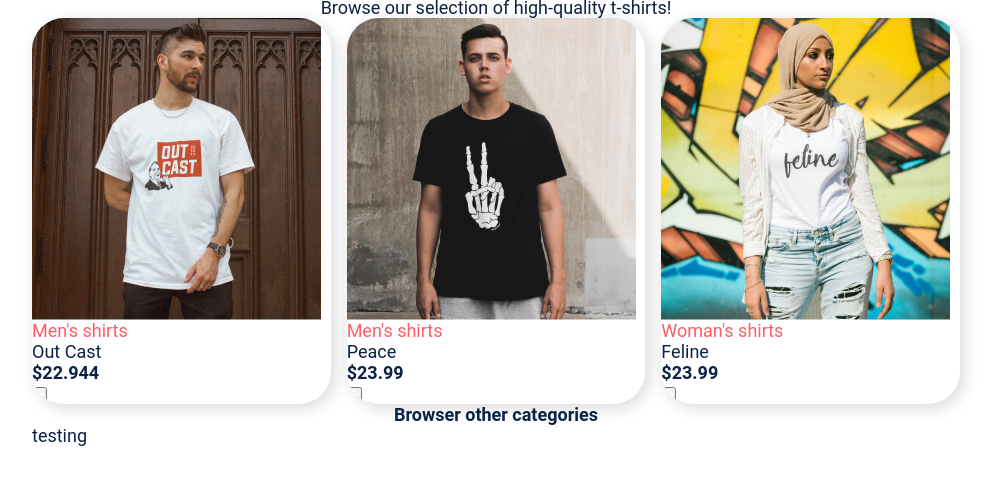
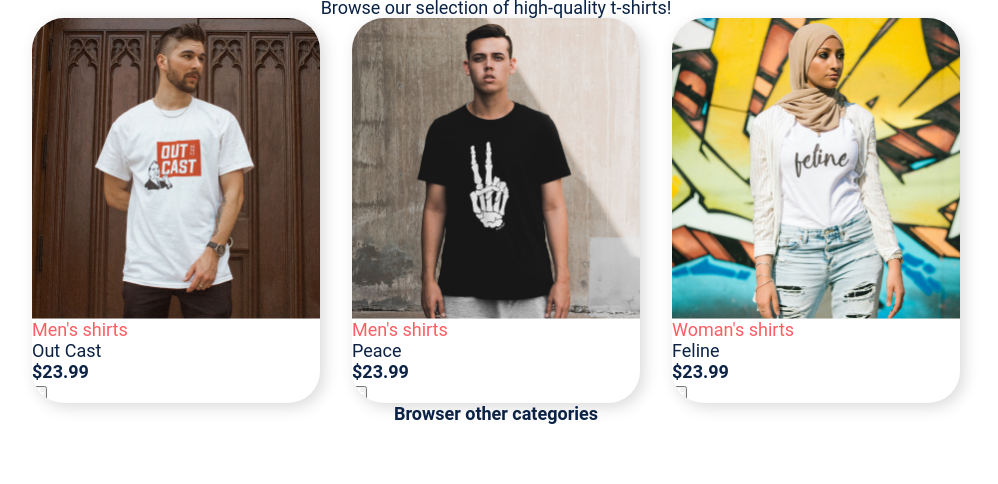
Before and after one commit to gah-code/tshirt-project, a website: page public/index.html in a window 1280 px wide. Shown: the part 108-592 px from the top of the page, without its empty margins (144-1142 px from the left). Drawn offline with Linux system fonts and the light colour scheme.

Commit message:
style=--gap: 2rem style on even columns

```diff
--- a/public/index.html
+++ b/public/index.html
@@ -19,28 +19,28 @@
   </header>
   <main>
     <div class="container">
-      <div class="even-columns">
+      <div class="even-columns" style="--gap: 2rem">
         <!-- set of 3 cards here -->
         <div class="card" data-type="product">
-          <img src="assets/outcast.jpg" alt="white t-shirt with graphic">
+          <img src="/assets/outcast.jpg" alt="white t-shirt with graphic">
           <div class="card__content">
             <div>
               <p class="text-accent">Men's shirts</p>
               <h2>Out Cast</h2>
             </div>
             <div>
-              <p class="price fw-bold">$22.944</p>
+              <p class="price fw-bold">$23.99</p>
             </div>
           </div>
           <!-- the button here -->
           <button class="button">
             <span class="visually-hidden">add to cart</span>
-            <img src="assets/plus-icon.svg" alt="">
+            <img src="/assets/plus-icon.svg" alt="">
           </button>
         </div>
 
         <div class="card" data-type="product">
-          <img src="assets/peace.jpg"
+          <img src="/assets/peace.jpg"
             alt="black t-shirt with a large white graphic of the skeleton of a hand, making the peace symbol">
           <div class="card__content">
             <div>
@@ -53,12 +53,12 @@
           </div>
           <button class="button">
             <span class="visually-hidden">add to cart</span>
-            <img src="assets/plus-icon.svg" alt="">
+            <img src="/assets/plus-icon.svg" alt="">
           </button>
         </div>
 
         <div class="card" data-type="product">
-          <img src="assets/feline.jpg" alt="white t-shirt with the word feline written in a black cursive font">
+          <img src="/assets/feline.jpg" alt="white t-shirt with the word feline written in a black cursive font">
           <div class="card__content">
             <div>
               <p class="text-accent">Woman's shirts</p>
@@ -70,7 +70,7 @@
           </div>
           <button class="button">
             <span class="visually-hidden">add to cart</span>
-            <img src="assets/plus-icon.svg" alt="">
+            <img src="/assets/plus-icon.svg" alt="">
           </button>
         </div>
 
@@ -79,7 +79,6 @@
       <h2 class="text-center fw-bold">Browser other categories</h2>
       <div class="even-columns">
         <!-- set of 5 smaller cards here -->
-        <div class="">testing</div>
       </div>
     </div>
   </main>
```
